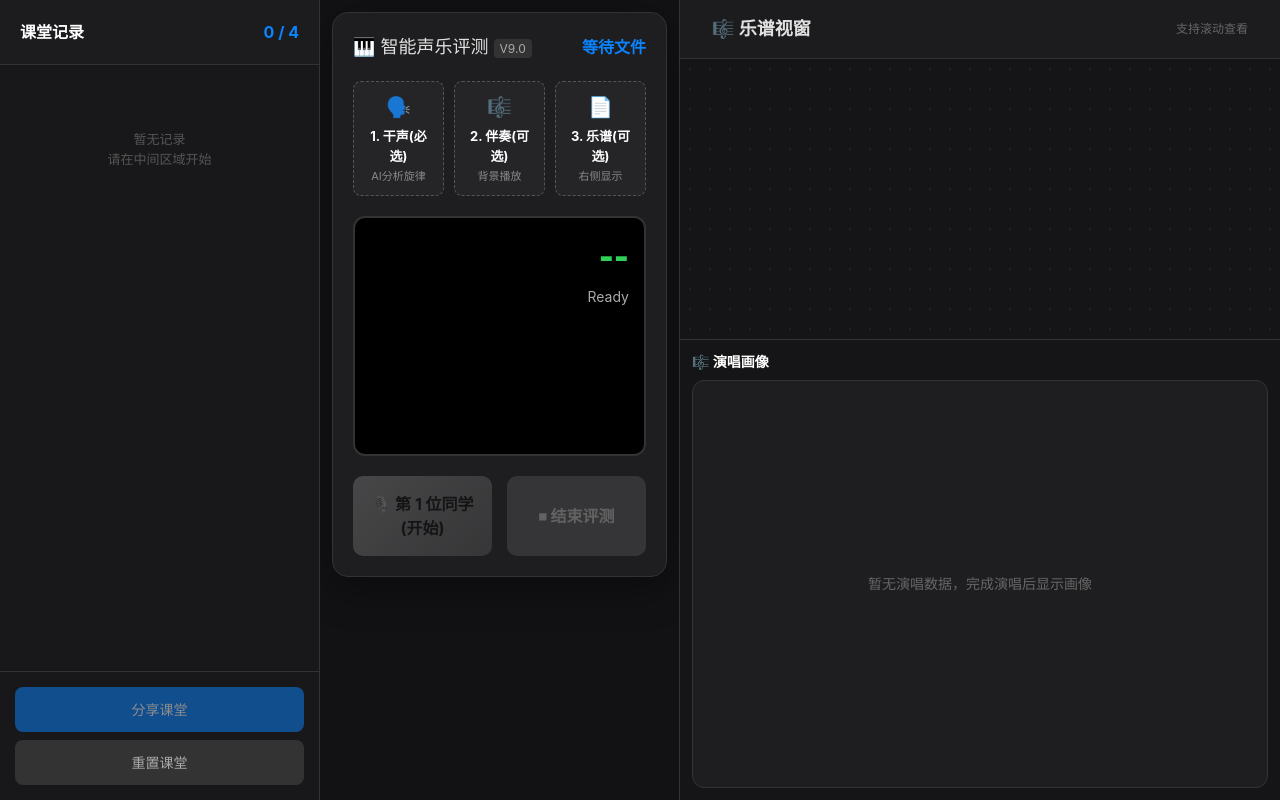
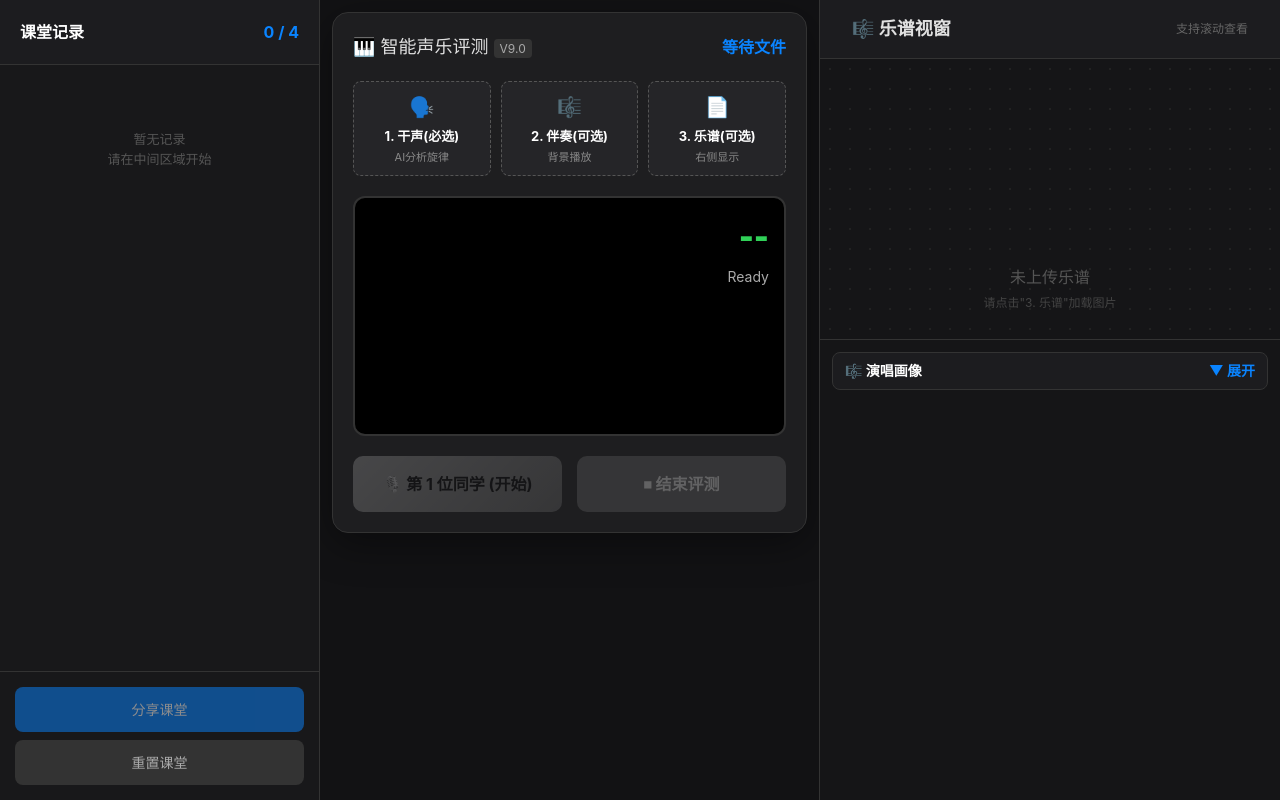
Before and after one commit to 125211182/-singsong, a Next.js app: page / in a window 1280 px wide. Built offline with nearby package versions, Linux system fonts and the light colour scheme.

Commit message:
feat: 中间声乐测评区加宽，演唱画像改为可折叠，乐谱缩窄
Coze-Commit-Type: user
Coze-User-ID: 670016595583172
Coze-Conversation-ID: 368156

```diff
--- a/src/app/page.tsx
+++ b/src/app/page.tsx
@@ -1914,6 +1914,9 @@ export default function Home() {
   // 移动端当前激活的标签页
   const [mobileTab, setMobileTab] = useState<'main' | 'records' | 'score'>('main');
 
+  // 演唱画像是否展开
+  const [portraitExpanded, setPortraitExpanded] = useState(false);
+
   // 当移动端主控台可见且正在录音时，恢复drawLoop
   useEffect(() => {
     if (mobileTab === 'main' && appDataRef.current.isPlaying) {
@@ -2058,7 +2061,7 @@ export default function Home() {
       </div>
 
       {/* 桌面端右侧：乐谱视窗 + 演唱画像（垂直布局） */}
-      <div className="hidden md:flex h-full w-[600px] shrink-0 flex-col bg-[#151517]">
+      <div className="hidden md:flex h-full w-[460px] shrink-0 flex-col bg-[#151517]">
         {/* 上半部分：乐谱视窗 */}
         <div className="h-[340px] shrink-0 flex flex-col border-b border-[#333]">
           <div className="border-b border-[#333] bg-[#1c1c1f] px-8 py-[15px] flex items-center justify-between">
@@ -2076,11 +2079,18 @@ export default function Home() {
             )}
           </div>
         </div>
-        {/* 下半部分：演唱画像 */}
-        <div className="flex-1 flex flex-col p-3 min-h-0">
-          <div className="flex items-center justify-between mb-2">
-            <span className="text-sm font-bold text-white">🎼 演唱画像</span>
-            {studentScoreData.length > 0 && (
+        {/* 下半部分：演唱画像（可折叠） */}
+        <div className="flex flex-col p-3 min-h-0">
+          <button
+            onClick={() => setPortraitExpanded(v => !v)}
+            className="flex items-center justify-between mb-2 rounded-lg bg-[#1c1c1f] border border-[#333] px-3 py-2 text-sm font-bold text-white cursor-pointer hover:bg-[#242427] transition-colors"
+          >
+            <span>🎼 演唱画像 {studentScoreData.length > 0 && <span className="text-[12px] text-[#666]">（{studentScoreData[portraitStudentIndex]?.name}）</span>}</span>
+            <span className="text-[#0a84ff]">{portraitExpanded ? '▲ 收起' : '▼ 展开'}</span>
+          </button>
+          {portraitExpanded && studentScoreData.length > 0 && (
+            <div className="flex flex-col gap-2 mt-2 min-h-0">
+              <div className="flex items-center justify-end">
                 <select
                   value={portraitStudentIndex}
                   onChange={(e) => setPortraitStudentIndex(Number(e.target.value))}
@@ -2090,25 +2100,24 @@ export default function Home() {
                     <option key={i} value={i}>{s.name}</option>
                   ))}
                 </select>
-            )}
               </div>
               <div className="flex-1 rounded-xl bg-[#1e1e20] border border-[#333] p-2 overflow-hidden min-h-0">
-            {studentScoreData.length > 0 ? (
                 <SingingPortrait
                   sampleData={studentScoreData[portraitStudentIndex]?.sampleData || []}
                   melodyData={appDataRef.current.melodyData}
                   tolerance={CONFIG.tolerance}
                   studentName={studentScoreData[portraitStudentIndex]?.name || ''}
                 />
-            ) : (
-              <div className="h-full flex items-center justify-center text-[#666] text-sm">
+              </div>
+            </div>
+          )}
+          {portraitExpanded && studentScoreData.length === 0 && (
+            <div className="rounded-xl bg-[#1e1e20] border border-[#333] p-4 mt-2 text-center text-[#666] text-sm">
               暂无演唱数据，完成演唱后显示画像
             </div>
           )}
         </div>
       </div>
-      </div>
-
       {/* 移动端视图 */}
       <div className="md:hidden fixed inset-0 flex flex-col bg-[#121214]">
         {/* 移动端内容区 */}
```
Also changed, not shown: assets/截屏2026-10-08 20.30.34.png (added), 1 other file (tests, documents, lock files or other folders). Lines whose indentation alone changed are shown as unchanged.
